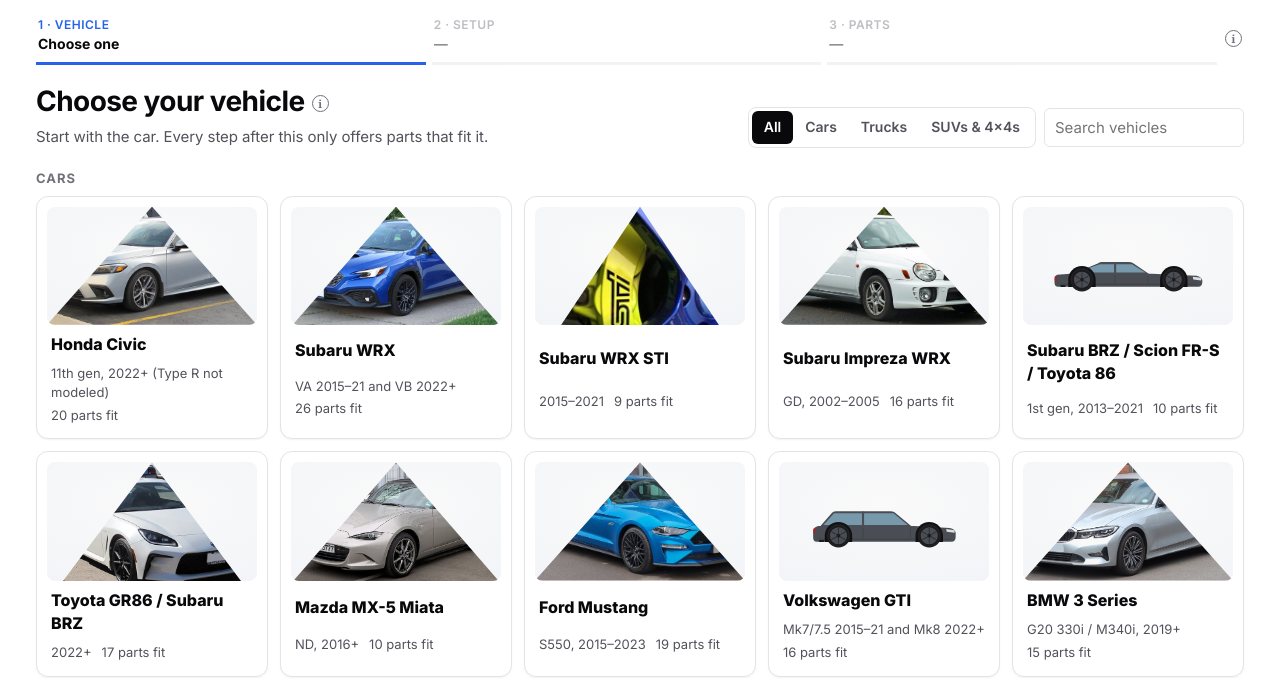
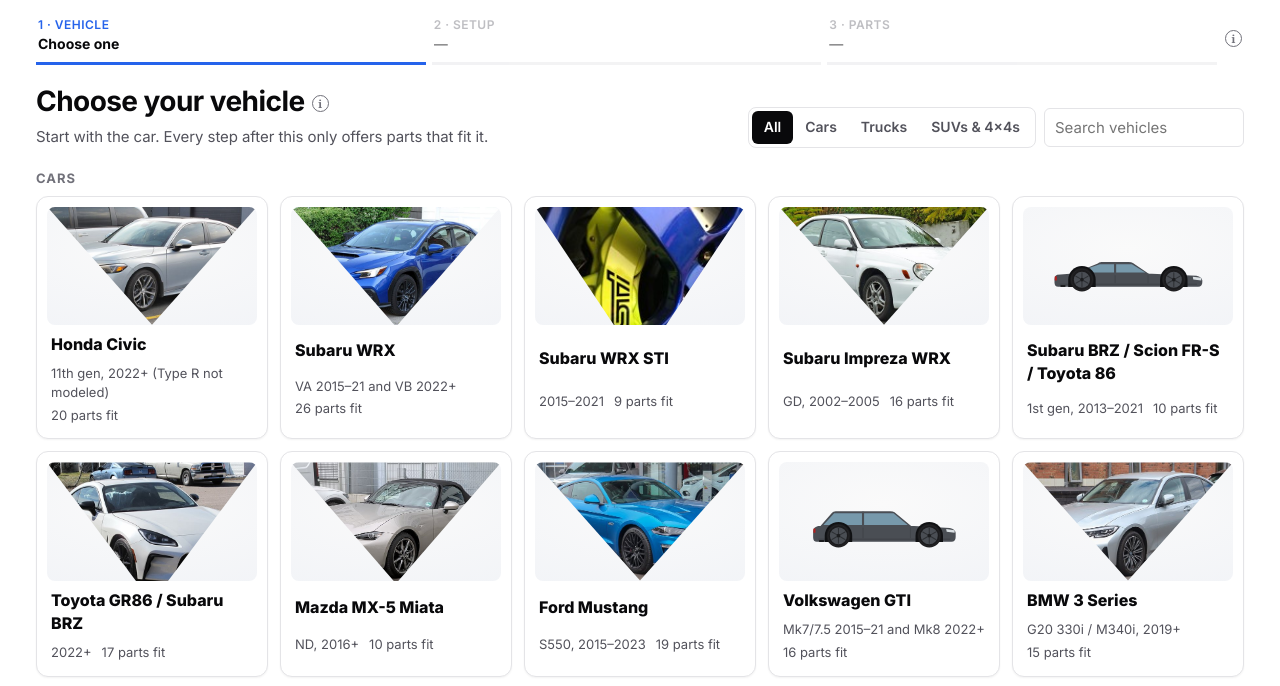
Before and after one commit to bert1097/goofing-around, a plain HTML site: page garage/index.html in a window 1280 px wide. Shown: the part 62-748 px from the top of the page. Drawn offline with Linux system fonts and the light colour scheme.

Commit message:
Garage Bin: upside-down triangle photos
Co-Authored-By: Claude Opus 5.5 <noreply@anthropic.com>
Claude-Session: https://claude.ai/code/session_01Pv1fzNXWiAvraDTKTaQQR3

```diff
--- a/garage/index.html
+++ b/garage/index.html
@@ -508,8 +508,8 @@
   .strip button { border-radius: 999px; }
   .banner { border-radius: 12px; }
   .logo b { border-radius: 6px; }
-  /* triangle photos */
-  .gun .thumb img, img.opt-img, .dlg-photo img, img.c-img, img.cat-img { clip-path: polygon(50% 0, 100% 100%, 0 100%); }
+  /* upside-down triangle photos */
+  .gun .thumb img, img.opt-img, .dlg-photo img, img.c-img, img.cat-img { clip-path: polygon(0 0, 100% 0, 50% 100%); }
 </style>
 </head>
 <body>
```
